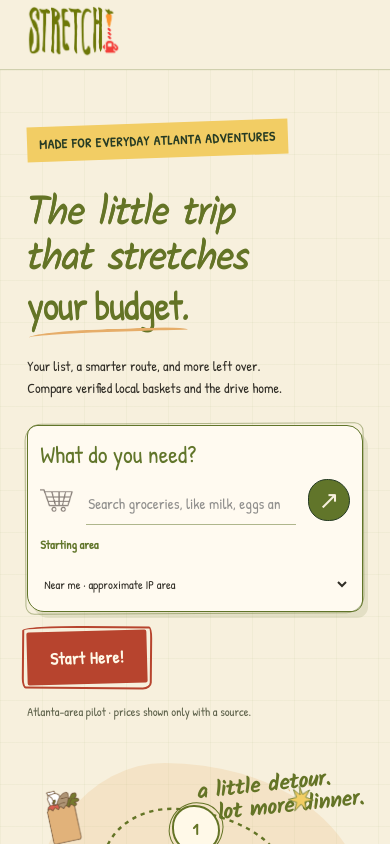
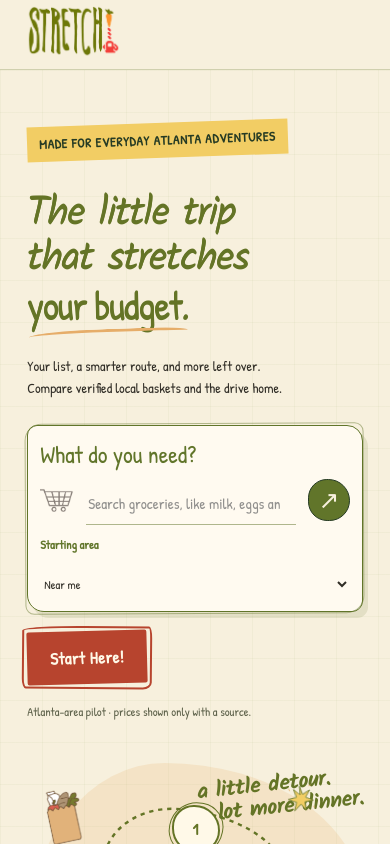
Before and after one commit to ozemoya/stretch, a Next.js app in the folder frontend/: page / in a window 390 px wide. Shown: the top 844 px of the page. Built offline with nearby package versions, Linux system fonts and the light colour scheme.

Commit message:
Fix responsive saved lists and planner layout

```diff
--- a/frontend/app/globals.css
+++ b/frontend/app/globals.css
@@ -1070,7 +1070,7 @@ footer {
 .trip-settings summary { cursor: pointer; font-size: 13px; color: var(--green); font-weight: 700; }
 .trip-app .settings { grid-template-columns: repeat(2, minmax(0, 1fr)); margin-top: 14px; }
 .trip-app .settings label:first-child { grid-column: 1 / -1; }
-.planner-area-map { min-height: 0; display: flex; flex-direction: column; padding: 20px; border-radius: 20px; background: var(--pale); border: 1px solid var(--green); overflow: auto; }
+.planner-area-map { align-self: start; height: clamp(400px, calc(100dvh - 220px), 700px); min-height: 0; display: flex; flex-direction: column; padding: 20px; border-radius: 20px; background: var(--pale); border: 1px solid var(--green); overflow: auto; }
 .map-panel-heading h2 { font-size: 25px; margin: 8px 0; }
 .map-panel-heading p { font-size: 13px; margin: 5px 0; }
 .planner-area-map .osm-map { flex: 1; min-height: 120px; height: auto; }
--- a/frontend/components/Stretch.tsx
+++ b/frontend/components/Stretch.tsx
@@ -530,7 +530,7 @@ export default function Stretch({
                 <div className="home-search-footer">
                   <label htmlFor="home-area">Starting area</label>
                   <select id="home-area" value={homeArea} onChange={(event) => setHomeArea(event.target.value)}>
-                    <option value="ip">Near me · approximate IP area</option>
+                    <option value="ip">Near me</option>
                     <option value="downtown">Downtown Atlanta</option>
                     <option value="midtown">Midtown Atlanta</option>
                     <option value="decatur">Decatur</option>
```
Also changed, not shown: frontend/app/desktop.css (+5 -2 lines).
